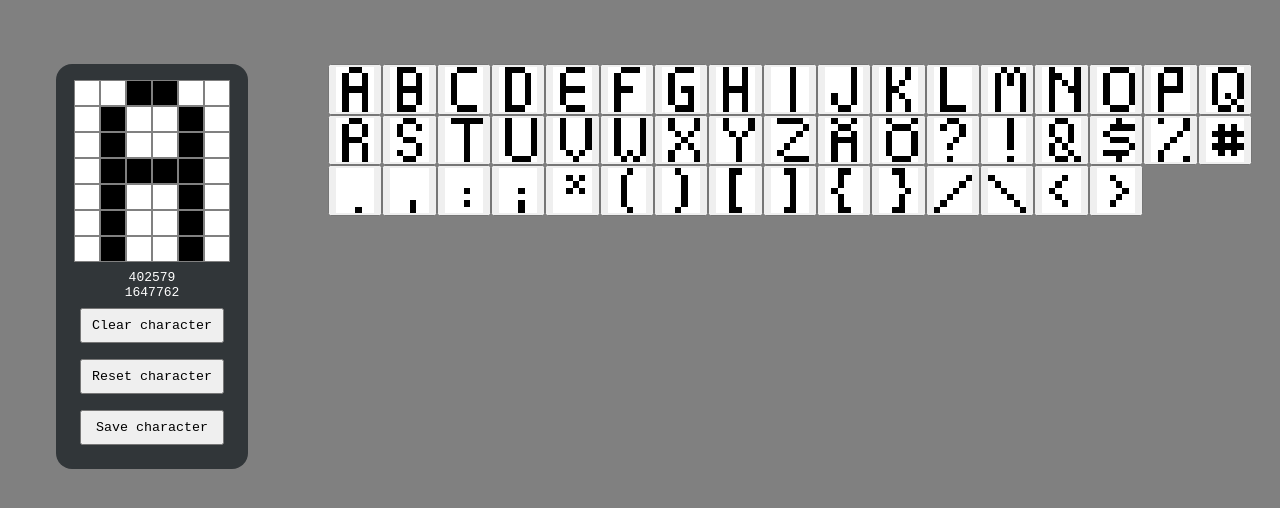
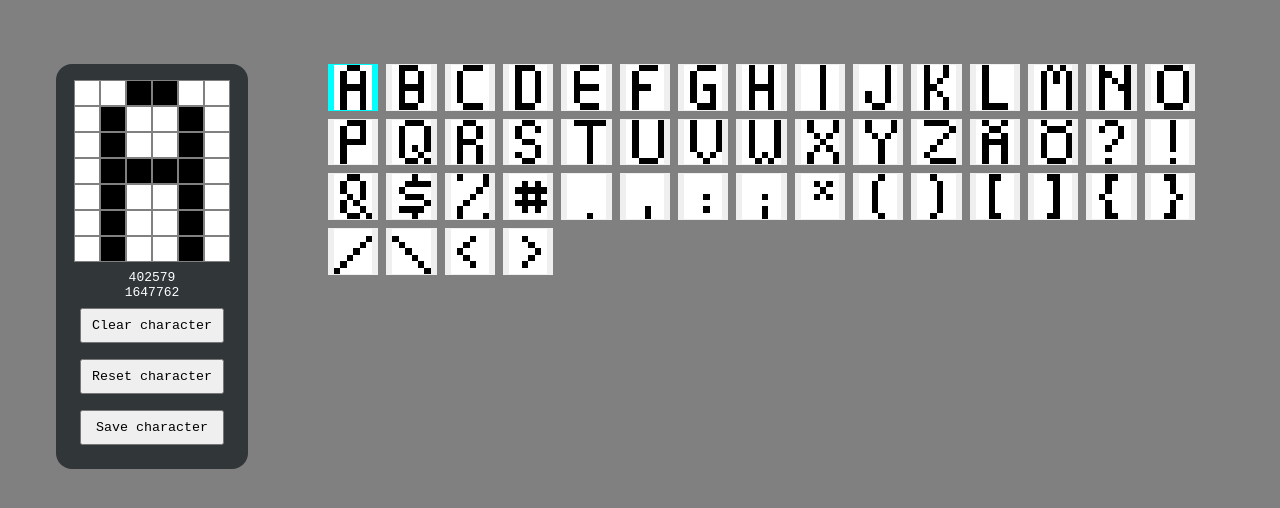
Before and after one commit to ggpera/merkeditor, a React (Vite) app: page / in a window 1280 px wide. Shown: the top 508 px of the page. Built offline with nearby package versions, Linux system fonts and the light colour scheme.

Commit message:
Handle selected button active state

```diff
--- a/src/components/CharacterSet/CharacterSet.jsx
+++ b/src/components/CharacterSet/CharacterSet.jsx
@@ -1,16 +1,28 @@
 import styles from './CharacterSet.module.css';
 import PropTypes from 'prop-types';
 import { arrayChunk } from '../../utils/arrays';
+import SetButton from './SetButton/SetButton';
+import { useState } from 'react';
+
 // Render character set on the right side of the screen
 const CharacterSet = ({ characters, setEditCharacter }) => {
+  const [active, setActive] = useState(0);
+
+  const handleActive = (index) => {
+    setActive(index);
+  };
   return (
     <>
       {characters.map((character, index) => (
-        <button
+        <SetButton
           key={index}
-          className={styles.grid}
-          onClick={() => setEditCharacter(character, index)}
+          setEditCharacter={setEditCharacter}
+          character={character}
+          index={index}
+          active={active}
+          handleActive={handleActive}
         >
+          <>
             {arrayChunk(character.binaryArray, 6).map((row, rowIndex) => (
               <div key={rowIndex} className={styles.row}>
                 {row.map((binary, colIndex) => {
@@ -25,7 +37,8 @@ const CharacterSet = ({ characters, setEditCharacter }) => {
                 })}
               </div>
             ))}
-        </button>
+          </>
+        </SetButton>
       ))}
     </>
   );
```
Lines whose indentation alone changed are shown as unchanged.
